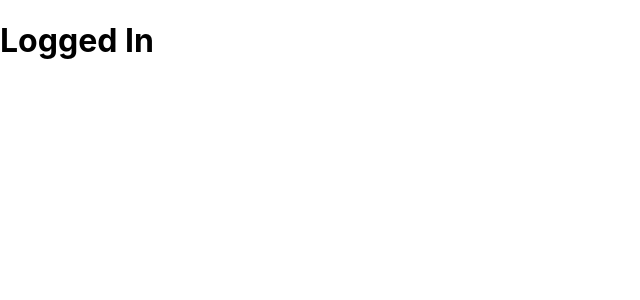
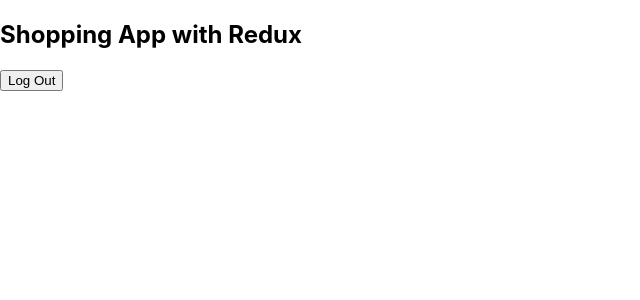
Before and after one commit to tanerijun/shopping-app-react-redux, a React (Vite) app: page / in a window 1280 px wide. Both pictures are taken after typing "Sample", "Sample" into the empty fields and a click on the button "Submit". Shown: the top 300 px of the page, without its empty margins (0-640 px from the left). Built offline with nearby package versions, Linux system fonts and the light colour scheme.

Commit message:
Add logout button

```diff
--- a/src/App.jsx
+++ b/src/App.jsx
@@ -1,10 +1,11 @@
 import { useSelector } from "react-redux";
 import Auth from "./components/Auth";
+import ShoppingApp from "./components/ShoppingApp";
 
 function App() {
   const isLoggedIn = useSelector((state) => state.auth.isLoggedIn);
 
-  return <div>{isLoggedIn ? <h1>Logged In</h1> : <Auth />}</div>;
+  return <div>{isLoggedIn ? <ShoppingApp /> : <Auth />}</div>;
 }
 
 export default App;
--- /dev/null
+++ b/src/components/ShoppingApp.jsx
@@ -0,0 +1,19 @@
+import { useDispatch } from "react-redux";
+import authSlice from "../store/authSlice";
+
+const ShoppingApp = () => {
+  const dispatch = useDispatch();
+
+  const handleLogOut = () => {
+    dispatch(authSlice.actions.logout());
+  };
+
+  return (
+    <div>
+      <h2>Shopping App with Redux</h2>
+      <button onClick={handleLogOut}>Log Out</button>
+    </div>
+  );
+};
+
+export default ShoppingApp;
```
